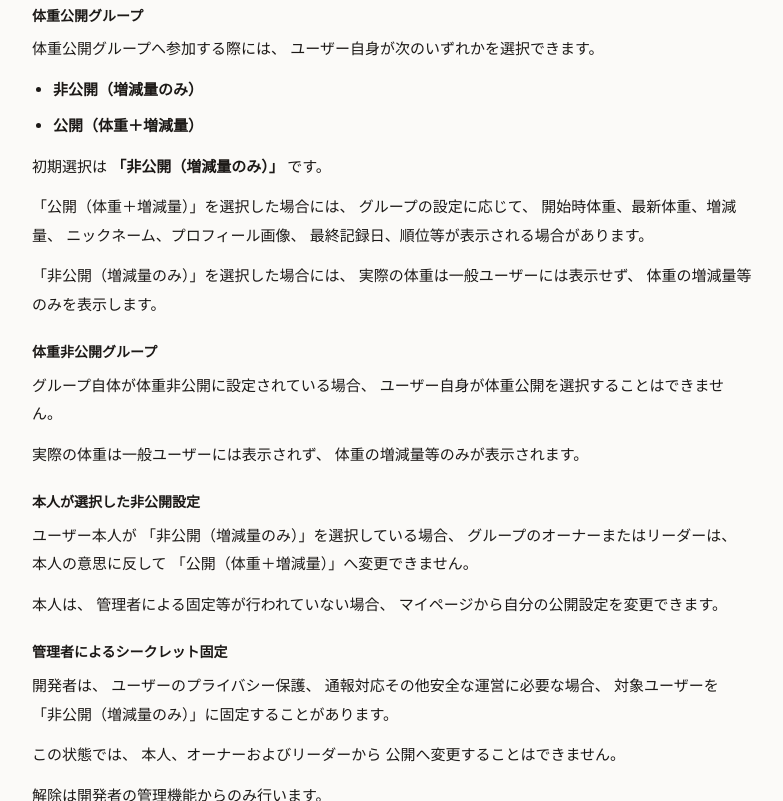
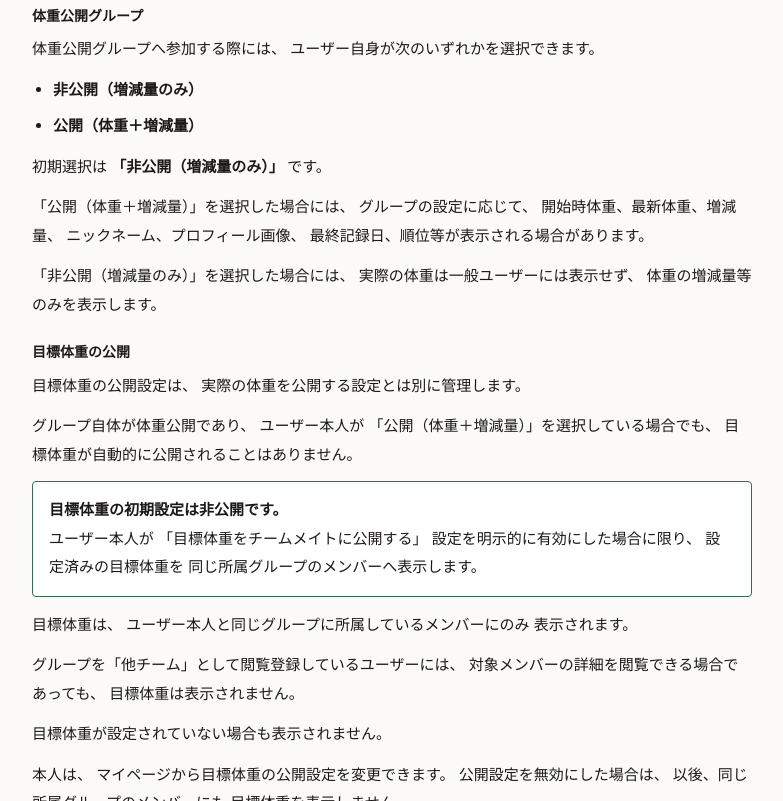
Before and after one commit to kimura-jane/tdtd, a website: page terms.html in a window 1280 px wide. Shown: the part 1999-2800 px from the top of the page, without its empty margins (248-1031 px from the left). Drawn offline with Linux system fonts and the light colour scheme.

Commit message:
Update terms.html

```diff
--- a/terms.html
+++ b/terms.html
@@ -16,7 +16,7 @@
 
 <meta
   name="description"
-  content="みんやせの利用規約。グループ機能、体重情報の共有、プロフィール画像、通報・ブロック、外部WEB連携、禁止事項等について定めています。"
+  content="みんやせの利用規約。グループ機能、体重・目標体重情報の共有、プロフィール画像、通報・ブロック、外部WEB連携、禁止事項等について定めています。"
 >
 
 <style>
@@ -276,7 +276,7 @@ footer.ft p{
     </dt>
 
     <dd>
-      2026/09/10
+      2026/09/22
     </dd>
 
   </div>
@@ -530,6 +530,68 @@ footer.ft p{
 
 
 <h3>
+目標体重の公開
+</h3>
+
+
+<p>
+目標体重の公開設定は、
+実際の体重を公開する設定とは別に管理します。
+</p>
+
+<p>
+グループ自体が体重公開であり、
+ユーザー本人が
+「公開（体重＋増減量）」を選択している場合でも、
+目標体重が自動的に公開されることはありません。
+</p>
+
+<div class="callout">
+
+  <p>
+
+    <strong>
+      目標体重の初期設定は非公開です。
+    </strong>
+
+    <br>
+
+    ユーザー本人が
+    「目標体重をチームメイトに公開する」
+    設定を明示的に有効にした場合に限り、
+    設定済みの目標体重を
+    同じ所属グループのメンバーへ表示します。
+
+  </p>
+
+</div>
+
+<p>
+目標体重は、
+ユーザー本人と同じグループに所属しているメンバーにのみ
+表示されます。
+</p>
+
+<p>
+グループを「他チーム」として閲覧登録しているユーザーには、
+対象メンバーの詳細を閲覧できる場合であっても、
+目標体重は表示されません。
+</p>
+
+<p>
+目標体重が設定されていない場合も表示されません。
+</p>
+
+<p>
+本人は、
+マイページから目標体重の公開設定を変更できます。
+公開設定を無効にした場合は、
+以後、同じ所属グループのメンバーにも
+目標体重を表示しません。
+</p>
+
+
+<h3>
 体重非公開グループ
 </h3>
 
@@ -618,8 +680,14 @@ footer.ft p{
 
 <p>
 オーナーまたはリーダーによる管理操作であっても、
-ユーザー本人が選択した体重非公開設定や、
-管理者によるシークレット固定を
+ユーザー本人が選択した体重非公開設定や
+目標体重公開設定を、
+本人の意思に反して公開へ変更することはできません。
+</p>
+
+<p>
+管理者によるシークレット固定についても、
+オーナーまたはリーダーから
 解除できない場合があります。
 </p>
 
@@ -647,6 +715,13 @@ footer.ft p{
 その第三者からも、
 グループの設定および各ユーザーの公開設定に応じた情報を
 閲覧される可能性があります。
+</p>
+
+<p>
+ただし、
+「他チーム」として閲覧登録したユーザーには、
+目標体重公開設定が有効な場合でも
+目標体重は表示されません。
 </p>
 
 
@@ -1301,7 +1376,7 @@ jomon@jomonkusama.com
   </p>
 
   <p>
-    最終改定日：2026/09/10
+    最終改定日：2026/09/22
   </p>
 
   <p>
```
